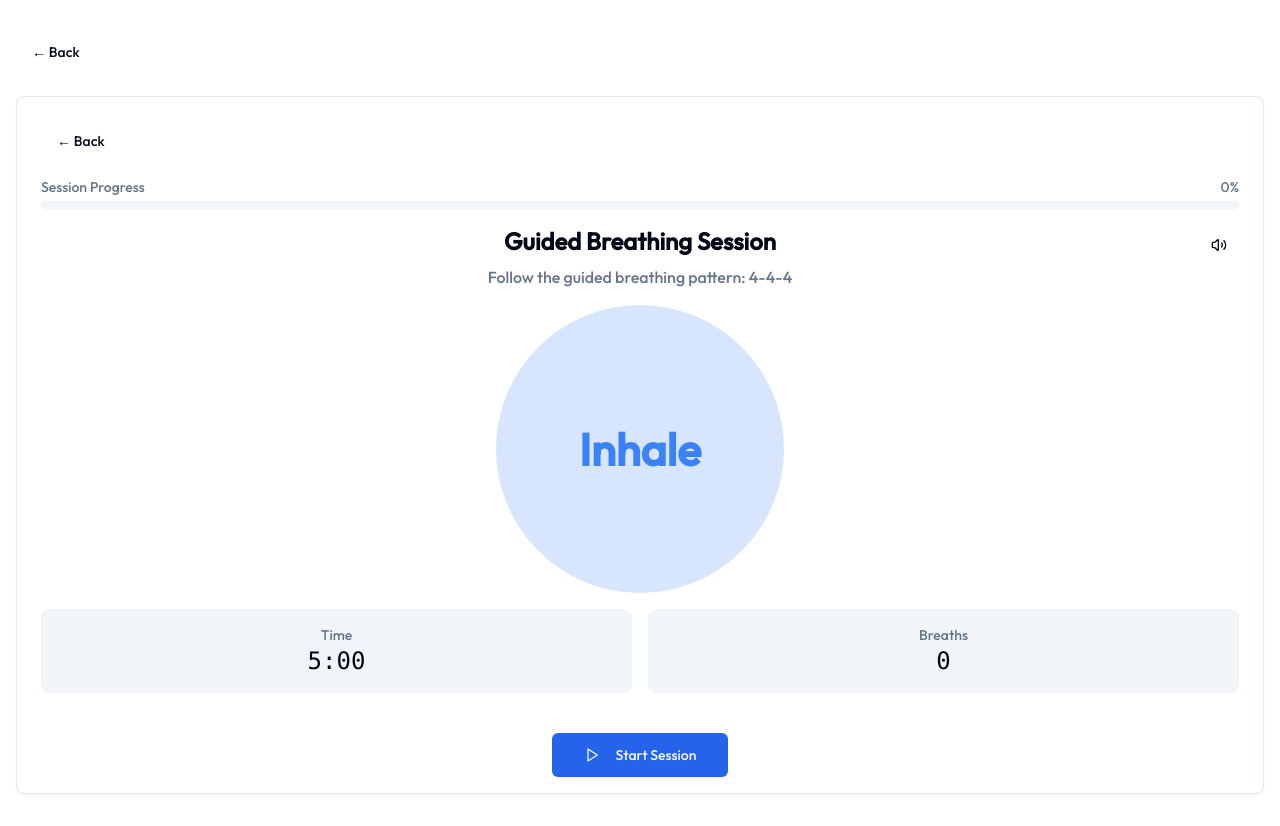
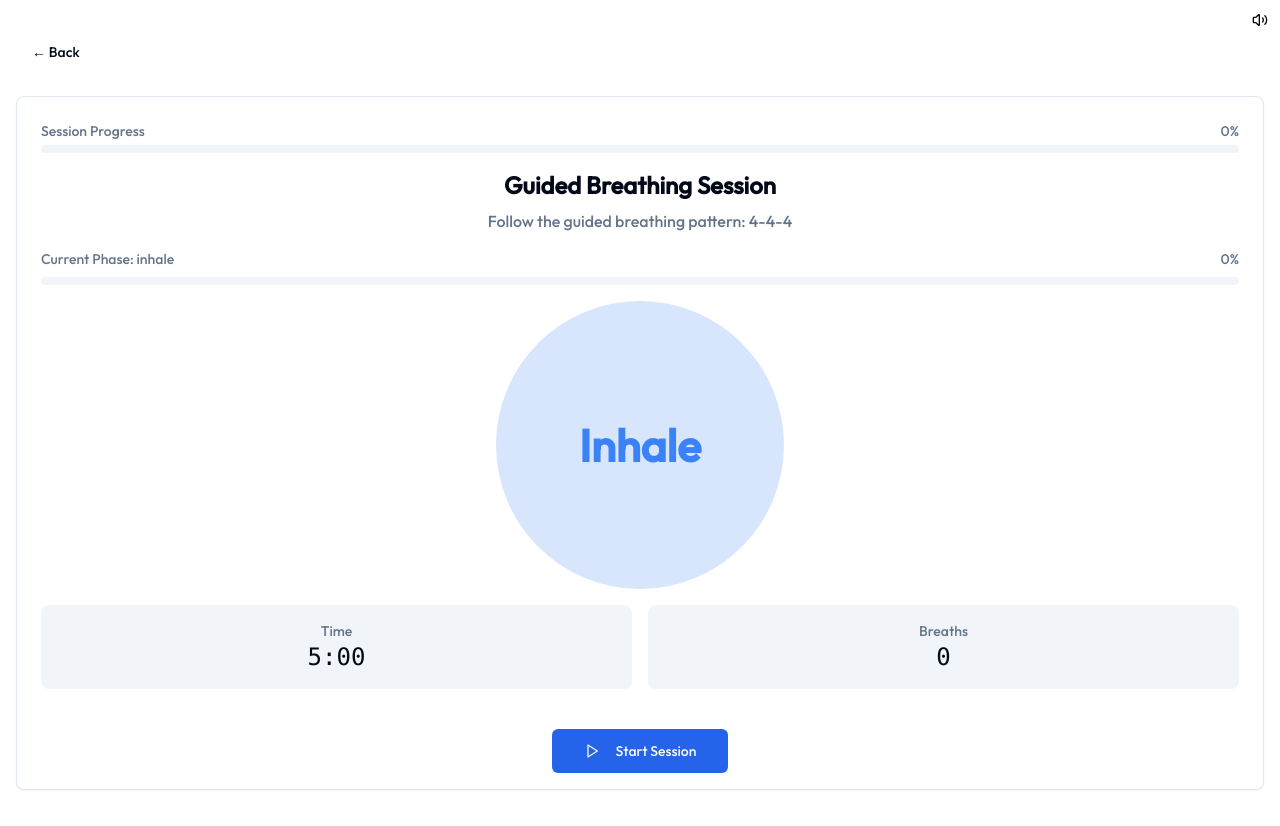
Before and after one commit to fcavalcantirj/simplebreathscore.com, a Next.js app: page /meditate in a window 1280 px wide. Both pictures are taken after a click on the button "Start Session". Built offline with nearby package versions, Linux system fonts and the light colour scheme.

Commit message:
guided almost ok - back button on top, but disaligned

```diff
--- a/app/components/guided-session.tsx
+++ b/app/components/guided-session.tsx
@@ -174,10 +174,15 @@ export function GuidedSession({ duration = 5, inhaleDuration, pauseDuration, exh
       <CardContent className="p-6 pb-4">
       <Button
               variant="ghost"
-          className="mb-4"
-          onClick={() => router.back()}
+              size="icon"
+              className="absolute top-0 right-0"
+              onClick={toggleSound}
             >
-          ← Back
+              {soundEnabled ? (
+                <Volume2 className="h-4 w-4" />
+              ) : (
+                <VolumeX className="h-4 w-4" />
+              )}
             </Button>
         {/* Session progress bar at the top */}
         <div className="w-full mb-4">
@@ -189,31 +194,17 @@ export function GuidedSession({ duration = 5, inhaleDuration, pauseDuration, exh
         </div>
         <div className="flex flex-col items-center gap-4">
           <div className="text-center mb-2 md:mb-8 relative w-full">
-            <Button
-              variant="ghost"
-              size="icon"
-              className="absolute top-0 right-0"
-              onClick={toggleSound}
-            >
-              {soundEnabled ? (
-                <Volume2 className="h-4 w-4" />
-              ) : (
-                <VolumeX className="h-4 w-4" />
-              )}
-            </Button>
             <h2 className="text-2xl font-semibold mb-2">Guided Breathing Session</h2>
             <p className="text-muted-foreground mb-4">
               Follow the guided breathing pattern: {inhaleDuration}-{pauseDuration}-{exhaleDuration}
             </p>
-            {isActive && (
-              <div className="w-full space-y-2">
+            <div className="w-full space-y-2 mb-4">
               <div className="flex justify-between text-sm text-muted-foreground">
                 <span>Current Phase: {currentPhase}</span>
                 <span>{phaseProgress.toFixed(0)}%</span>
               </div>
-                <Progress value={phaseProgress} className="h-2 border-2 border-red-500 bg-yellow-200" />
+              <Progress value={phaseProgress} className="h-2" />
             </div>
-            )}
           </div>
 
           <div className="w-full max-w-[280px] md:max-w-md order-1 mb-12">
```
Lines whose indentation alone changed are shown as unchanged.
